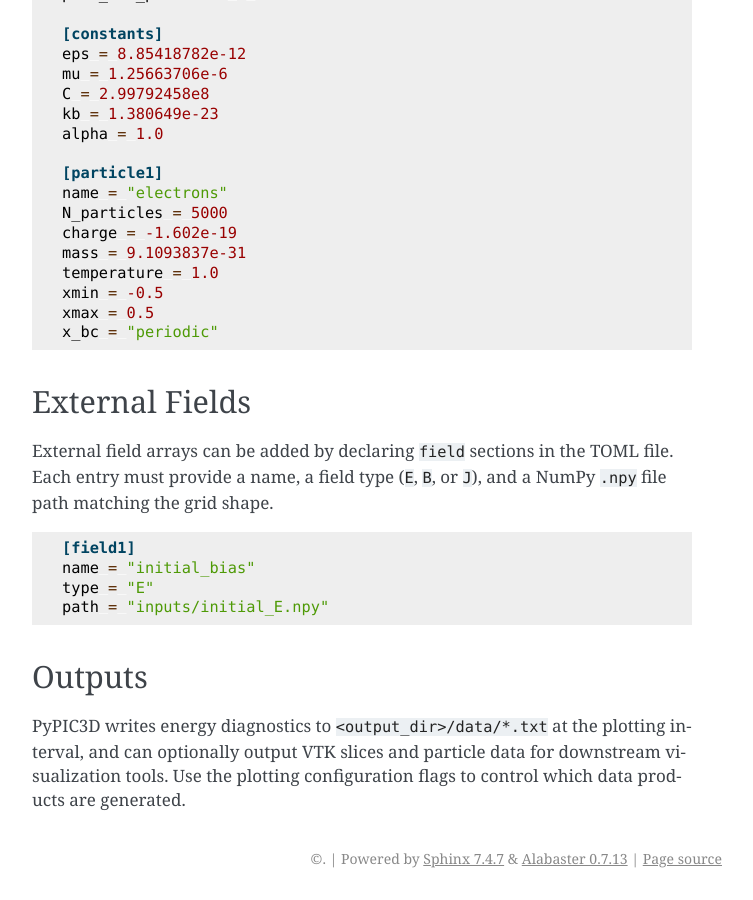
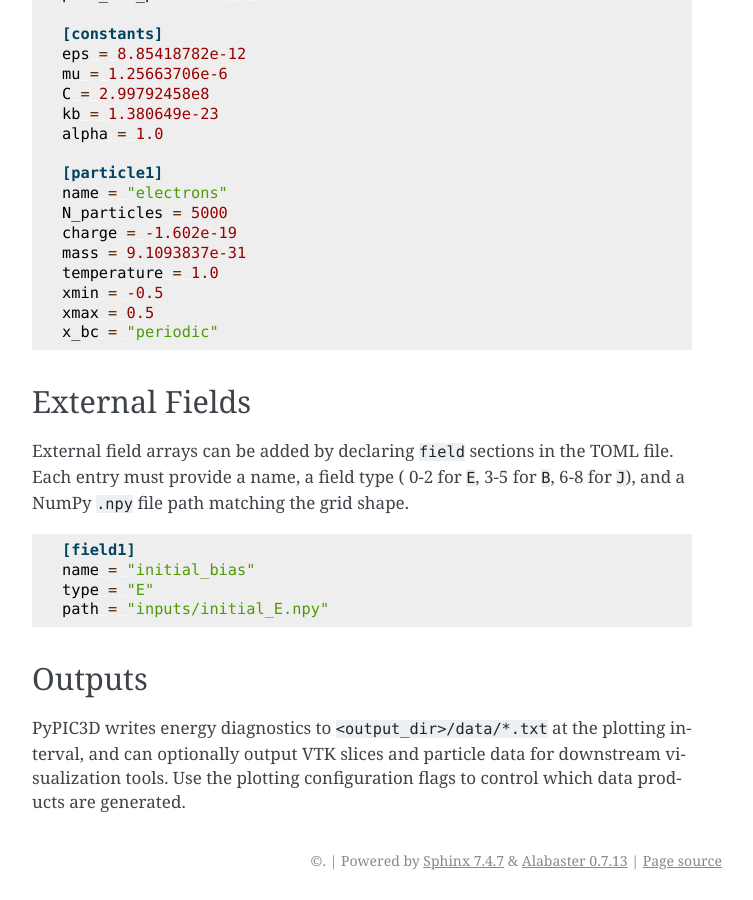
Before and after one commit to uwplasma/PyPIC3D, a Sphinx documentation site: the page built from docs/usage.rst, in a window 1280 px wide and 900 px high, scrolled down 1089 px. Shown: the whole window, without its empty margins (388-1141 px from the left). Built offline with Sphinx 7.4.7, drawn with Linux system fonts in a browser that asks for light colours.

Commit message:
updating field specification

```diff
--- a/docs/usage.rst
+++ b/docs/usage.rst
@@ -73,7 +73,7 @@
 ---------------
 
 External field arrays can be added by declaring ``field`` sections in the TOML
-file. Each entry must provide a name, a field type (``E``, ``B``, or ``J``), and
+file. Each entry must provide a name, a field type ( 0-2 for ``E``, 3-5 for ``B``, 6-8 for ``J``), and
 a NumPy ``.npy`` file path matching the grid shape.
 
 .. code-block:: toml
```
